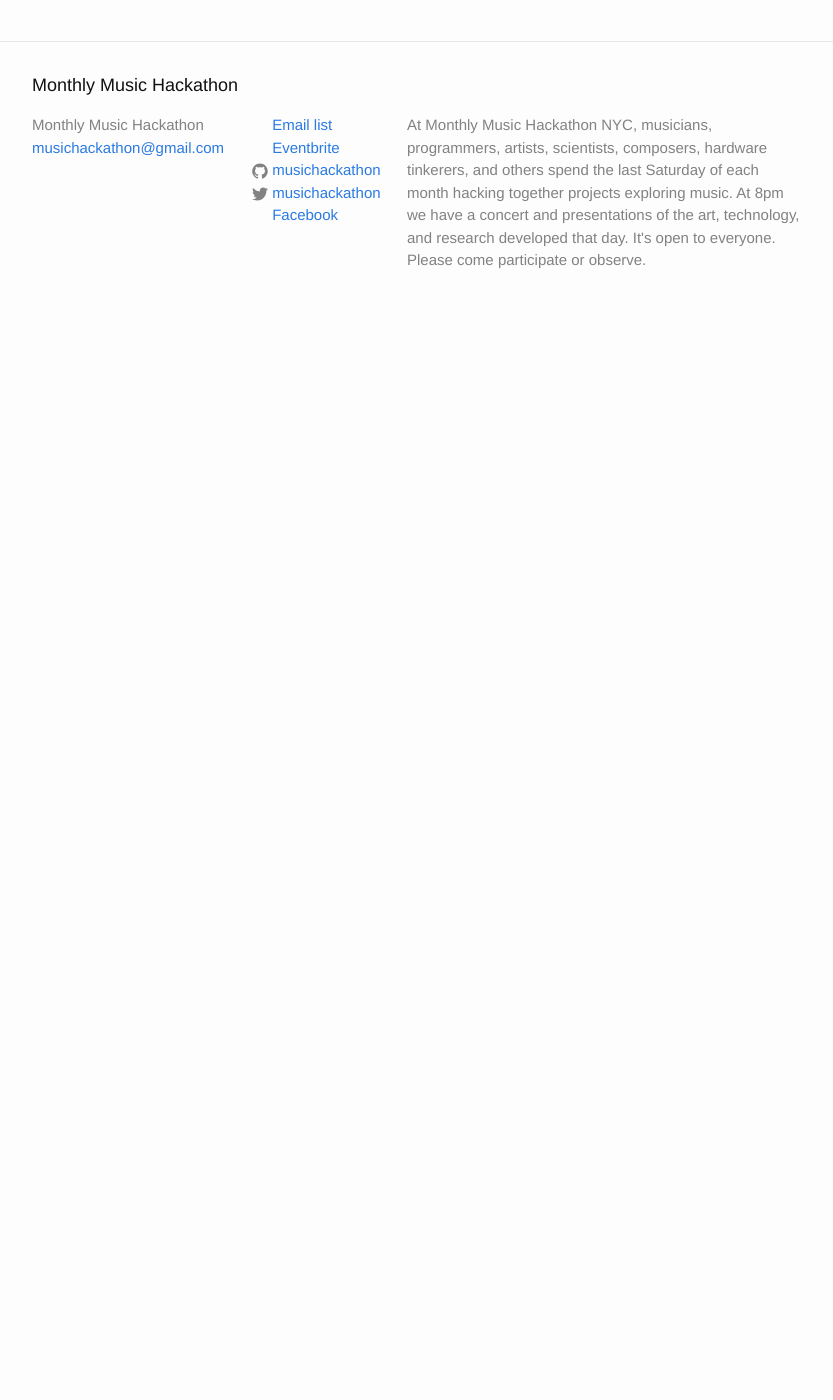
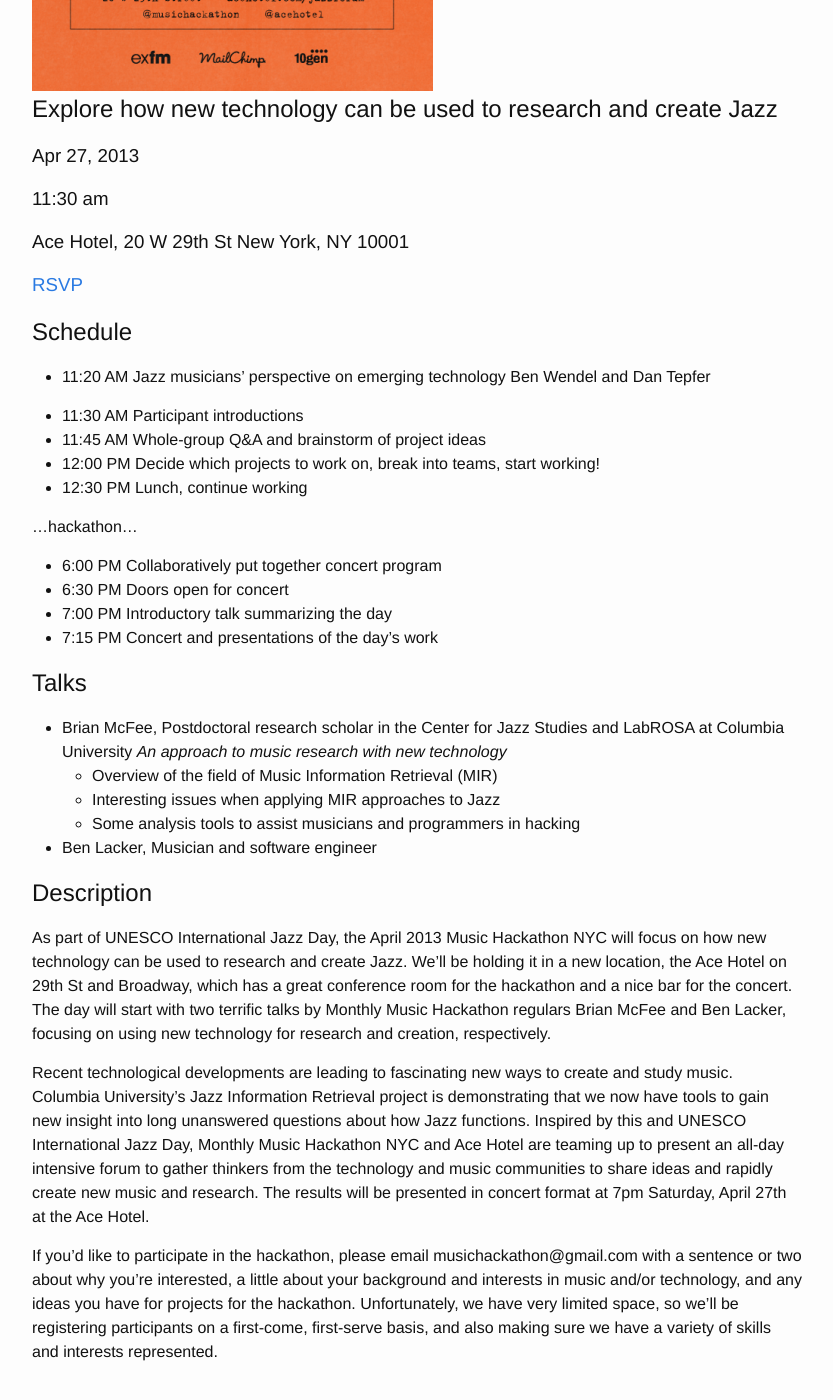
Before and after one commit to musichackathon/mmh_jekyll, a Jekyll site: the page built from _events/2013-04-27.md, in a window 1280 px wide and 1400 px high, scrolled down 881 px. Shown: the whole window, without its empty margins (223-1056 px from the left). Built offline with Jekyll 4.4.1, drawn with Linux system fonts in a browser that asks for light colours; before the commit the page ends 1213 px from its top, so only the background shows below that; some of the changed text lies outside the part shown.

Commit message:
Update 2013 International Jazz Day

```diff
--- a/_events/2013-04-27.md
+++ b/_events/2013-04-27.md
@@ -5,25 +5,39 @@
 address: "Ace Hotel,
 20 W 29th St New York, NY 10001"
 rsvp: "https://www.eventbrite.com/e/jazz-technology-forum-registration-5567821504"
-image: "assets/events/2013-04-27.png"
+image: "2013-04-27.png"
 ---
 
 # Schedule
 
-- 10 AM Lectures, discussion, and hackathon (very limited space)
-- 7 PM Concert and presentations (free and open to the public)
+- 11:20 AM Jazz musicians’ perspective on emerging technology
+Ben Wendel and Dan Tepfer
+
+- 11:30 AM Participant introductions
+- 11:45 AM Whole-group Q&A and brainstorm of project ideas
+- 12:00 PM Decide which projects to work on, break into teams, start working!
+- 12:30 PM Lunch, continue working
+
+…hackathon…
+
+- 6:00 PM Collaboratively put together concert program
+- 6:30 PM Doors open for concert
+- 7:00 PM Introductory talk summarizing the day
+- 7:15 PM Concert and presentations of the day’s work
 
 # Talks
 
-- Name
-  Description
-
-# Workshops
-
-- Workshop title
+- Brian McFee, Postdoctoral research scholar in the Center for Jazz Studies and LabROSA at Columbia University *An approach to music research with new technology*
+    * Overview of the field of Music Information Retrieval (MIR)
+    * Interesting issues when applying MIR approaches to Jazz
+    * Some analysis tools to assist musicians and programmers in hacking
+- Ben Lacker, Musician and software engineer
 
 
-# Resources
+# Description
 
-- Link
-- Link
+As part of UNESCO International Jazz Day, the April 2013 Music Hackathon NYC will focus on how new technology can be used to research and create Jazz. We’ll be holding it in a new location, the Ace Hotel on 29th St and Broadway, which has a great conference room for the hackathon and a nice bar for the concert. The day will start with two terrific talks by Monthly Music Hackathon regulars Brian McFee and Ben Lacker, focusing on using new technology for research and creation, respectively.
+
+Recent technological developments are leading to fascinating new ways to create and study music. Columbia University’s Jazz Information Retrieval project is demonstrating that we now have tools to gain new insight into long unanswered questions about how Jazz functions. Inspired by this and UNESCO International Jazz Day, Monthly Music Hackathon NYC and Ace Hotel are teaming up to present an all-day intensive forum to gather thinkers from the technology and music communities to share ideas and rapidly create new music and research. The results will be presented in concert format at 7pm Saturday, April 27th at the Ace Hotel.
+
+If you’d like to participate in the hackathon, please email musichackathon@gmail.com with a sentence or two about why you’re interested, a little about your background and interests in music and/or technology, and any ideas you have for projects for the hackathon. Unfortunately, we have very limited space, so we’ll be registering participants on a first-come, first-serve basis, and also making sure we have a variety of skills and interests represented.
```
